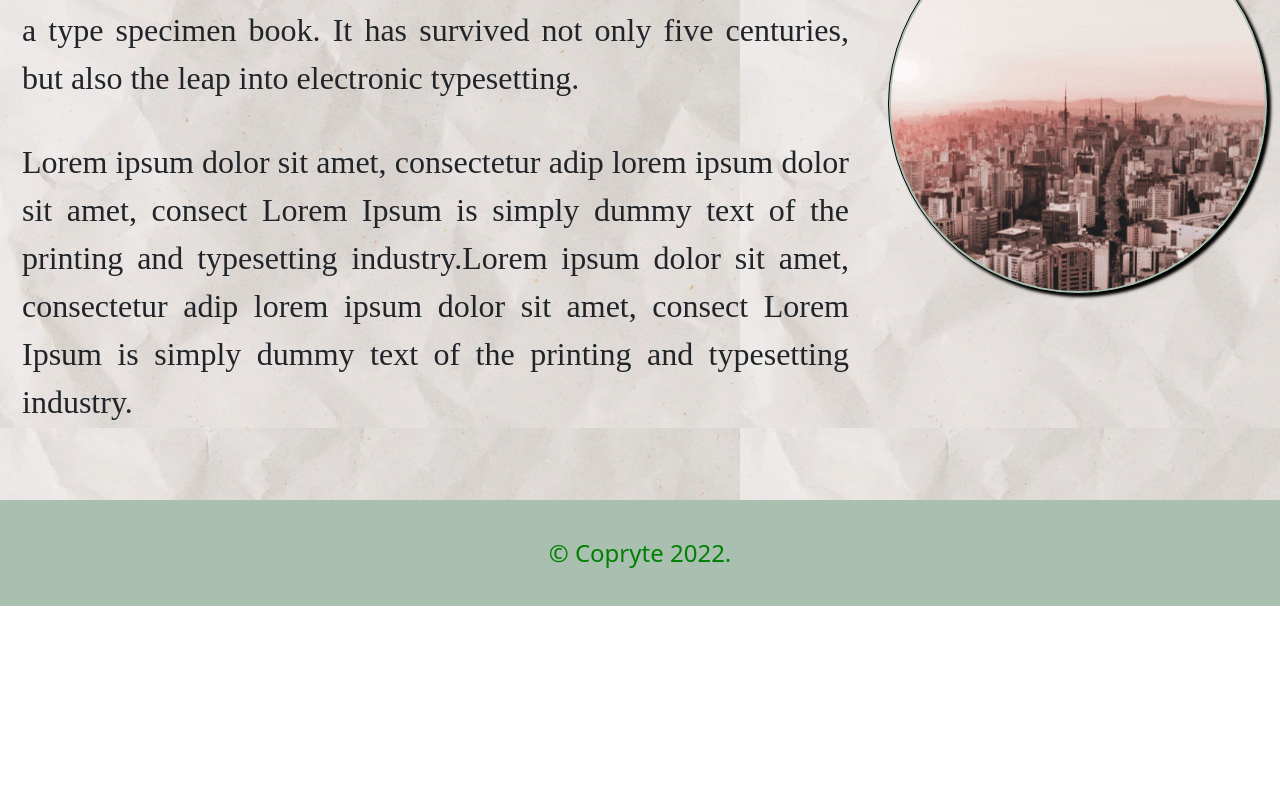
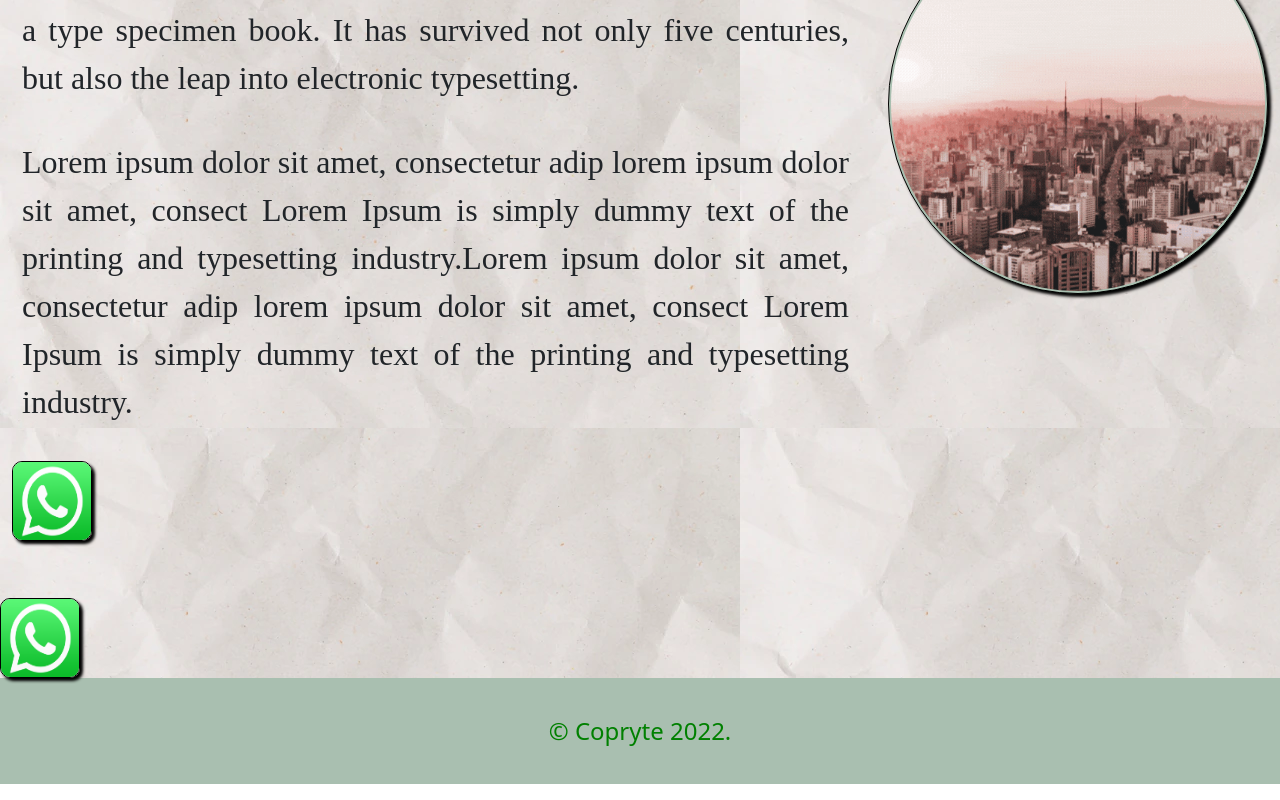
Before and after one commit to jfilinho/site-hoteleiro, a React (Create React App) app: page /sobre in a window 1280 px wide. Shown: the part 1051-1851 px from the top of the page. Before the commit the page ends 1673 px from the top, so only its background shows below. Built offline with nearby package versions, Linux system fonts and the light colour scheme.

Commit message:
icone flutuante

```diff
--- a/src/components/About.js
+++ b/src/components/About.js
@@ -33,6 +33,18 @@ function About(){
                 src="./img/Hotel_Tulipa.gif"
               />
             </div>
+            <a
+              href="https://wa.me/5511974751884?text=Olá,%20gostaria%20de%20mais%20
+              informações%20sobre%20hospedagem."
+              target="blank"
+              className="icons-contact"
+            >
+              <img
+                src="./img/whatsapp.png"
+                alt="icone WhatsApp"
+                className="whatsapp"
+              />
+            </a>
           </div>
         </div>
       </div>
--- a/src/components/Album.js
+++ b/src/components/Album.js
@@ -11,7 +11,8 @@ function Album(){
                     className="bd-placeholder-img card-img-top"
                     width="100%"
                     height="225"
-                    src="./img/quarto1.jpg" alt="quarto1"
+                    src="./img/quarto1.jpg"
+                    alt="quarto1"
                     aria-label="Placeholder: Thumbnail"
                     preserveAspectRatio="xMidYMid slice"
                     focusable="false"
@@ -24,7 +25,8 @@ function Album(){
                     className="bd-placeholder-img card-img-top"
                     width="100%"
                     height="225"
-                    src="./img/quarto2.jpg" alt="quarto 2"
+                    src="./img/quarto2.jpg"
+                    alt="quarto 2"
                     aria-label="Placeholder: Thumbnail"
                     preserveAspectRatio="xMidYMid slice"
                     focusable="false"
@@ -37,7 +39,8 @@ function Album(){
                     className="bd-placeholder-img card-img-top"
                     width="100%"
                     height="225"
-                    src="./img/quarto3.jpg" alt="quarto 3"
+                    src="./img/quarto3.jpg"
+                    alt="quarto 3"
                     aria-label="Placeholder: Thumbnail"
                     preserveAspectRatio="xMidYMid slice"
                     focusable="false"
@@ -51,7 +54,8 @@ function Album(){
                     className="bd-placeholder-img card-img-top"
                     width="100%"
                     height="225"
-                    src="./img/quarto4.jpg" alt="quarto 4"
+                    src="./img/quarto4.jpg"
+                    alt="quarto 4"
                     aria-label="Placeholder: Thumbnail"
                     preserveAspectRatio="xMidYMid slice"
                     focusable="false"
@@ -64,7 +68,8 @@ function Album(){
                     className="bd-placeholder-img card-img-top"
                     width="100%"
                     height="225"
-                    src="./img/quarto5.jpg" alt="quarto 5"
+                    src="./img/quarto5.jpg"
+                    alt="quarto 5"
                     aria-label="Placeholder: Thumbnail"
                     preserveAspectRatio="xMidYMid slice"
                     focusable="false"
@@ -77,7 +82,8 @@ function Album(){
                     className="bd-placeholder-img card-img-top"
                     width="100%"
                     height="225"
-                    src="./img/quarto6.jpg" alt="quaro 6"
+                    src="./img/quarto6.jpg"
+                    alt="quaro 6"
                     aria-label="Placeholder: Thumbnail"
                     preserveAspectRatio="xMidYMid slice"
                     focusable="false"
@@ -91,7 +97,8 @@ function Album(){
                     className="bd-placeholder-img card-img-top"
                     width="100%"
                     height="225"
-                    src="./img/quarto7.jpg" alt="quarto 7"
+                    src="./img/quarto7.jpg"
+                    alt="quarto 7"
                     aria-label="Placeholder: Thumbnail"
                     preserveAspectRatio="xMidYMid slice"
                     focusable="false"
@@ -104,7 +111,8 @@ function Album(){
                     className="bd-placeholder-img card-img-top"
                     width="100%"
                     height="225"
-                    src="./img/quarto8.jpg" alt="quarto 8"
+                    src="./img/quarto8.jpg"
+                    alt="quarto 8"
                     aria-label="Placeholder: Thumbnail"
                     preserveAspectRatio="xMidYMid slice"
                     focusable="false"
@@ -117,13 +125,26 @@ function Album(){
                     className="bd-placeholder-img card-img-top"
                     width="100%"
                     height="225"
-                    src="./img/quarto9.jpg" alt="quarto 9"
+                    src="./img/quarto9.jpg"
+                    alt="quarto 9"
                     aria-label="Placeholder: Thumbnail"
                     preserveAspectRatio="xMidYMid slice"
                     focusable="false"
                   />
                 </div>
               </div>
+              <a
+                href="https://wa.me/5511974751884?text=Olá,%20gostaria%20de%20mais%20
+              informações%20sobre%20hospedagem."
+                target="blank"
+                className="icons-contact"
+              >
+                <img
+                  src="./img/whatsapp.png"
+                  alt="icone WhatsApp"
+                  className="whatsapp"
+                />
+              </a>
             </div>
           </div>
         </div>
--- a/src/components/App.js
+++ b/src/components/App.js
@@ -11,7 +11,7 @@ import { Route, Routes } from "react-router-dom";
 function App() {
   return (
     <div className="fundo-site">
-    <Slide/>
+      <Slide />
       <Top />
       <div>
         <Routes>
@@ -21,7 +21,19 @@ function App() {
           <Route path="/contato" element={<Contato />} />
         </Routes>
       </div>
-      <Rodape/>
+      <a
+        href="https://wa.me/5511974751884?text=Olá,%20gostaria%20de%20mais%20
+              informações%20sobre%20hospedagem."
+        target="blank"
+        className="icons-contact"
+      >
+        <img
+          src="./img/whatsapp.png"
+          alt="icone WhatsApp"
+          className="whatsapp"
+        />
+      </a>
+      <Rodape />
     </div>
   );
 }
```
Lines whose indentation alone changed are shown as unchanged.
